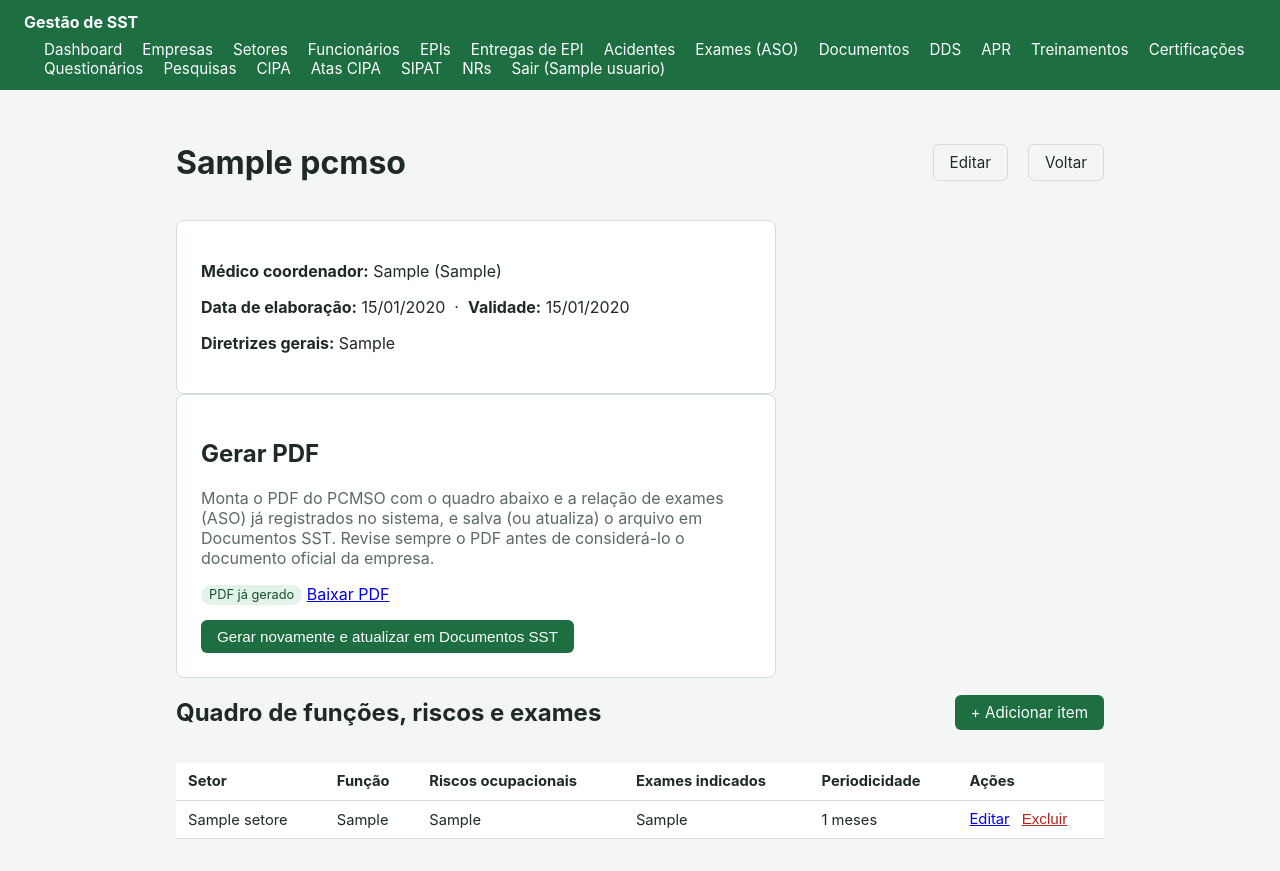
After one commit to wrafael2000/wrafael2000, a Flask app: page /pcmso/1 in a window 1280 px wide. The commit adds this page. Run offline with Flask 3, Linux system fonts and the light colour scheme; a user stored in the database is signed in; tables that the repository leaves empty hold one stand-in row (values such as "Sample post").

Commit message:
Fase 12 (parte 3): gerador de PCMSO integrado a Documentos SST
- Model Pcmso (cabeçalho) + ItemPcmso (quadro de função/riscos
  ocupacionais/exames indicados/periodicidade por setor)
- Tela de gerenciamento acessível a partir de Documentos SST (Gerador
  de PCMSO); "Gerar PDF" monta o documento (aviso de revisão pelo
  médico coordenador, conforme NR-07) e salva/atualiza um registro em
  Documentos SST (tipo PCMSO)
- O PDF inclui também a relação de exames (ASO) já registrados no
  sistema, puxada automaticamente dos dados reais dos funcionários
- LTCAT e PPP ficam para as próximas etapas

Co-Authored-By: Claude Sonnet 5 <noreply@anthropic.com>
Claude-Session: https://claude.ai/code/session_018bgF5UdVB616nZafcTs6Nv

```diff
--- a/app/__init__.py
+++ b/app/__init__.py
@@ -36,6 +36,7 @@ def create_app(config_class=Config):
         from .routes.funcionarios import funcionarios_bp
         from .routes.main import main_bp
         from .routes.normas import normas_bp
+        from .routes.pcmso import pcmso_bp
         from .routes.pesquisa_publica import pesquisa_publica_bp
         from .routes.pgr import pgr_bp
         from .routes.questionarios import questionarios_bp
@@ -67,6 +68,7 @@ def create_app(config_class=Config):
         app.register_blueprint(dds_bp)
         app.register_blueprint(apr_bp)
         app.register_blueprint(pgr_bp)
+        app.register_blueprint(pcmso_bp)
 
         registrar_comandos(app)
 
--- a/app/models/__init__.py
+++ b/app/models/__init__.py
@@ -10,6 +10,7 @@ from .epi import Epi
 from .exame import Exame
 from .funcionario import Funcionario
 from .norma_regulamentadora import ItemConformidadeNR, NormaRegulamentadora
+from .pcmso import ItemPcmso, Pcmso
 from .pgr import ItemRiscoPgr, Pgr
 from .plano_acao_psicossocial import PlanoAcaoPsicossocial
 from .questionario import Pergunta, Questionario
@@ -52,4 +53,6 @@ __all__ = [
     "EtapaApr",
     "Pgr",
     "ItemRiscoPgr",
+    "Pcmso",
+    "ItemPcmso",
 ]
--- /dev/null
+++ b/app/routes/pcmso.py
@@ -0,0 +1,163 @@
+from flask import Blueprint, flash, redirect, render_template, url_for
+from flask_login import login_required
+
+from ..extensions import db
+from ..forms import ItemPcmsoForm, PcmsoForm
+from ..models import DocumentoSST, ItemPcmso, Pcmso, Setor
+from ..relatorios_pdf import gerar_pdf_pcmso
+from ..uploads import remover_arquivo, salvar_bytes
+
+pcmso_bp = Blueprint("pcmso", __name__, url_prefix="/pcmso")
+
+
+def _preencher_setores(form):
+    form.setor_id.choices = [(s.id, s.nome) for s in Setor.query.order_by(Setor.nome).all()]
+
+
+@pcmso_bp.route("/")
+@login_required
+def listar():
+    registros = Pcmso.query.order_by(Pcmso.data_elaboracao.desc()).all()
+    return render_template("pcmso/listar.html", registros=registros)
+
+
+@pcmso_bp.route("/novo", methods=["GET", "POST"])
+@login_required
+def novo():
+    form = PcmsoForm()
+    if form.validate_on_submit():
+        pcmso = Pcmso(
+            titulo=form.titulo.data.strip(),
+            medico_coordenador=form.medico_coordenador.data.strip(),
+            medico_coordenador_crm=form.medico_coordenador_crm.data,
+            data_elaboracao=form.data_elaboracao.data,
+            data_validade=form.data_validade.data,
+            diretrizes=form.diretrizes.data,
+        )
+        db.session.add(pcmso)
+        db.session.commit()
+        flash("PCMSO criado com sucesso. Adicione o quadro de funções/riscos/exames abaixo.", "success")
+        return redirect(url_for("pcmso.ver", pcmso_id=pcmso.id))
+    return render_template("pcmso/form.html", form=form, titulo="Novo PCMSO")
+
+
+@pcmso_bp.route("/<int:pcmso_id>")
+@login_required
+def ver(pcmso_id):
+    pcmso = Pcmso.query.get_or_404(pcmso_id)
+    return render_template("pcmso/ver.html", pcmso=pcmso)
+
+
+@pcmso_bp.route("/<int:pcmso_id>/editar", methods=["GET", "POST"])
+@login_required
+def editar(pcmso_id):
+    pcmso = Pcmso.query.get_or_404(pcmso_id)
+    form = PcmsoForm(obj=pcmso)
+    if form.validate_on_submit():
+        pcmso.titulo = form.titulo.data.strip()
+        pcmso.medico_coordenador = form.medico_coordenador.data.strip()
+        pcmso.medico_coordenador_crm = form.medico_coordenador_crm.data
+        pcmso.data_elaboracao = form.data_elaboracao.data
+        pcmso.data_validade = form.data_validade.data
+        pcmso.diretrizes = form.diretrizes.data
+        db.session.commit()
+        flash("PCMSO atualizado com sucesso.", "success")
+        return redirect(url_for("pcmso.ver", pcmso_id=pcmso.id))
+    return render_template("pcmso/form.html", form=form, titulo="Editar PCMSO")
+
+
+@pcmso_bp.route("/<int:pcmso_id>/excluir", methods=["POST"])
+@login_required
+def excluir(pcmso_id):
+    pcmso = Pcmso.query.get_or_404(pcmso_id)
+    db.session.delete(pcmso)
+    db.session.commit()
+    flash("PCMSO removido. O documento já gerado em Documentos SST (se houver) não foi apagado.", "info")
+    return redirect(url_for("pcmso.listar"))
+
+
+@pcmso_bp.route("/<int:pcmso_id>/gerar", methods=["POST"])
+@login_required
+def gerar(pcmso_id):
+    pcmso = Pcmso.query.get_or_404(pcmso_id)
+    if not pcmso.itens:
+        flash("Adicione ao menos um item de função/risco/exame antes de gerar o PDF.", "danger")
+        return redirect(url_for("pcmso.ver", pcmso_id=pcmso.id))
+
+    pdf_buffer = gerar_pdf_pcmso(pcmso)
+    nome_arquivo = f"pcmso-{pcmso.id}.pdf"
+
+    documento = pcmso.documento
+    if documento is None:
+        documento = DocumentoSST(tipo="PCMSO")
+        pcmso.documento = documento
+        db.session.add(documento)
+    else:
+        remover_arquivo(documento.arquivo_nome_armazenado)
+
+    documento.nome = pcmso.titulo
+    documento.data_emissao = pcmso.data_elaboracao
+    documento.data_validade = pcmso.data_validade
+    documento.responsavel_tecnico = pcmso.medico_coordenador
+    documento.observacao = f"Gerado automaticamente a partir do PCMSO #{pcmso.id} pelo sistema."
+    documento.arquivo_nome_original = nome_arquivo
+    documento.arquivo_nome_armazenado = salvar_bytes(pdf_buffer.getvalue(), nome_arquivo)
+
+    db.session.commit()
+    flash("PDF do PCMSO gerado e salvo em Documentos SST.", "success")
+    return redirect(url_for("pcmso.ver", pcmso_id=pcmso.id))
+
+
+@pcmso_bp.route("/<int:pcmso_id>/itens/novo", methods=["GET", "POST"])
+@login_required
+def novo_item(pcmso_id):
+    pcmso = Pcmso.query.get_or_404(pcmso_id)
+    form = ItemPcmsoForm()
+    _preencher_setores(form)
+    if form.validate_on_submit():
+        item = ItemPcmso(
+            pcmso_id=pcmso.id,
+            setor_id=form.setor_id.data,
+            funcao=form.funcao.data.strip(),
+            riscos_ocupacionais=form.riscos_ocupacionais.data,
+            exames_indicados=form.exames_indicados.data,
+            periodicidade_meses=form.periodicidade_meses.data,
+            observacoes=form.observacoes.data,
+        )
+        db.session.add(item)
+        db.session.commit()
+        flash("Item adicionado com sucesso.", "success")
+        return redirect(url_for("pcmso.ver", pcmso_id=pcmso.id))
+    return render_template("pcmso/item_form.html", form=form, pcmso=pcmso, titulo="Novo item")
+
+
+@pcmso_bp.route("/itens/<int:item_id>/editar", methods=["GET", "POST"])
+@login_required
+def editar_item(item_id):
+    item = ItemPcmso.query.get_or_404(item_id)
+    form = ItemPcmsoForm(obj=item)
+    _preencher_setores(form)
+    if form.validate_on_submit():
+        item.setor_id = form.setor_id.data
+        item.funcao = form.funcao.data.strip()
+        item.riscos_ocupacionais = form.riscos_ocupacionais.data
+        item.exames_indicados = form.exames_indicados.data
+        item.periodicidade_meses = form.periodicidade_meses.data
+        item.observacoes = form.observacoes.data
+        db.session.commit()
+        flash("Item atualizado com sucesso.", "success")
+        return redirect(url_for("pcmso.ver", pcmso_id=item.pcmso_id))
+    return render_template(
+        "pcmso/item_form.html", form=form, pcmso=item.pcmso, titulo="Editar item"
+    )
+
+
+@pcmso_bp.route("/itens/<int:item_id>/excluir", methods=["POST"])
+@login_required
+def excluir_item(item_id):
+    item = ItemPcmso.query.get_or_404(item_id)
+    pcmso_id = item.pcmso_id
+    db.session.delete(item)
+    db.session.commit()
+    flash("Item removido.", "info")
+    return redirect(url_for("pcmso.ver", pcmso_id=pcmso_id))
--- a/app/templates/documentos/listar.html
+++ b/app/templates/documentos/listar.html
@@ -5,6 +5,7 @@
   <h1>Documentos SST (PCMSO, PGR...)</h1>
   <div style="display: flex; gap: 0.75rem;">
     <a href="{{ url_for('pgr.listar') }}" class="botao-secundario">Gerador de PGR</a>
+    <a href="{{ url_for('pcmso.listar') }}" class="botao-secundario">Gerador de PCMSO</a>
     <a href="{{ url_for('documentos.novo') }}" class="botao">+ Novo documento</a>
   </div>
 </div>
--- /dev/null
+++ b/app/templates/pcmso/ver.html
@@ -0,0 +1,78 @@
+{% extends "base.html" %}
+{% block titulo %}{{ pcmso.titulo }} - Gestão de SST{% endblock %}
+{% block conteudo %}
+<div class="cabecalho-pagina">
+  <h1>{{ pcmso.titulo }}</h1>
+  <div style="display: flex; gap: 0.75rem;">
+    <a href="{{ url_for('pcmso.editar', pcmso_id=pcmso.id) }}" class="botao-secundario">Editar</a>
+    <a href="{{ url_for('pcmso.listar') }}" class="botao-secundario">Voltar</a>
+  </div>
+</div>
+
+<div class="card card-larga">
+  <p><strong>Médico coordenador:</strong> {{ pcmso.medico_coordenador }}{% if pcmso.medico_coordenador_crm %} ({{ pcmso.medico_coordenador_crm }}){% endif %}</p>
+  <p><strong>Data de elaboração:</strong> {{ pcmso.data_elaboracao.strftime("%d/%m/%Y") }}
+     &nbsp;·&nbsp;
+     <strong>Validade:</strong> {{ pcmso.data_validade.strftime("%d/%m/%Y") if pcmso.data_validade else "Não informada" }}</p>
+  {% if pcmso.diretrizes %}<p><strong>Diretrizes gerais:</strong> {{ pcmso.diretrizes }}</p>{% endif %}
+</div>
+
+<div class="card card-larga">
+  <h2>Gerar PDF</h2>
+  <p class="dica">
+    Monta o PDF do PCMSO com o quadro abaixo e a relação de exames (ASO) já registrados no
+    sistema, e salva (ou atualiza) o arquivo em Documentos SST. Revise sempre o PDF antes de
+    considerá-lo o documento oficial da empresa.
+  </p>
+  {% if pcmso.documento and pcmso.documento.tem_arquivo %}
+    <p><span class="badge badge-sucesso">PDF já gerado</span>
+      <a href="{{ url_for('documentos.baixar_arquivo', documento_id=pcmso.documento.id) }}">Baixar PDF</a>
+    </p>
+  {% endif %}
+  <form method="post" action="{{ url_for('pcmso.gerar', pcmso_id=pcmso.id) }}">
+    <input type="hidden" name="csrf_token" value="{{ csrf_token() }}">
+    <button type="submit" class="botao">
+      {{ "Gerar novamente e atualizar em Documentos SST" if pcmso.documento else "Gerar PDF e salvar em Documentos SST" }}
+    </button>
+  </form>
+</div>
+
+<div class="cabecalho-pagina">
+  <h2>Quadro de funções, riscos e exames</h2>
+  <a href="{{ url_for('pcmso.novo_item', pcmso_id=pcmso.id) }}" class="botao">+ Adicionar item</a>
+</div>
+
+<table class="tabela">
+  <thead>
+    <tr>
+      <th>Setor</th>
+      <th>Função</th>
+      <th>Riscos ocupacionais</th>
+      <th>Exames indicados</th>
+      <th>Periodicidade</th>
+      <th>Ações</th>
+    </tr>
+  </thead>
+  <tbody>
+    {% for item in pcmso.itens %}
+    <tr>
+      <td>{{ item.setor.nome }}</td>
+      <td>{{ item.funcao }}</td>
+      <td>{{ item.riscos_ocupacionais }}</td>
+      <td>{{ item.exames_indicados }}</td>
+      <td>{{ item.periodicidade_meses }} meses</td>
+      <td class="acoes">
+        <a href="{{ url_for('pcmso.editar_item', item_id=item.id) }}">Editar</a>
+        <form method="post" action="{{ url_for('pcmso.excluir_item', item_id=item.id) }}"
+              onsubmit="return confirm('Remover este item?');">
+          <input type="hidden" name="csrf_token" value="{{ csrf_token() }}">
+          <button type="submit" class="link-botao">Excluir</button>
+        </form>
+      </td>
+    </tr>
+    {% else %}
+    <tr><td colspan="6">Nenhum item cadastrado. Adicione acima antes de gerar o PDF.</td></tr>
+    {% endfor %}
+  </tbody>
+</table>
+{% endblock %}
```
Also changed, not shown: app/forms.py (+34 -0 lines), app/models/pcmso.py (added, +49 -0 lines), app/relatorios_pdf.py (+77 -1 lines), app/templates/pcmso/form.html (added, +38 -0 lines), app/templates/pcmso/item_form.html (added, +40 -0 lines), app/templates/pcmso/listar.html (added, +57 -0 lines), README.md.
